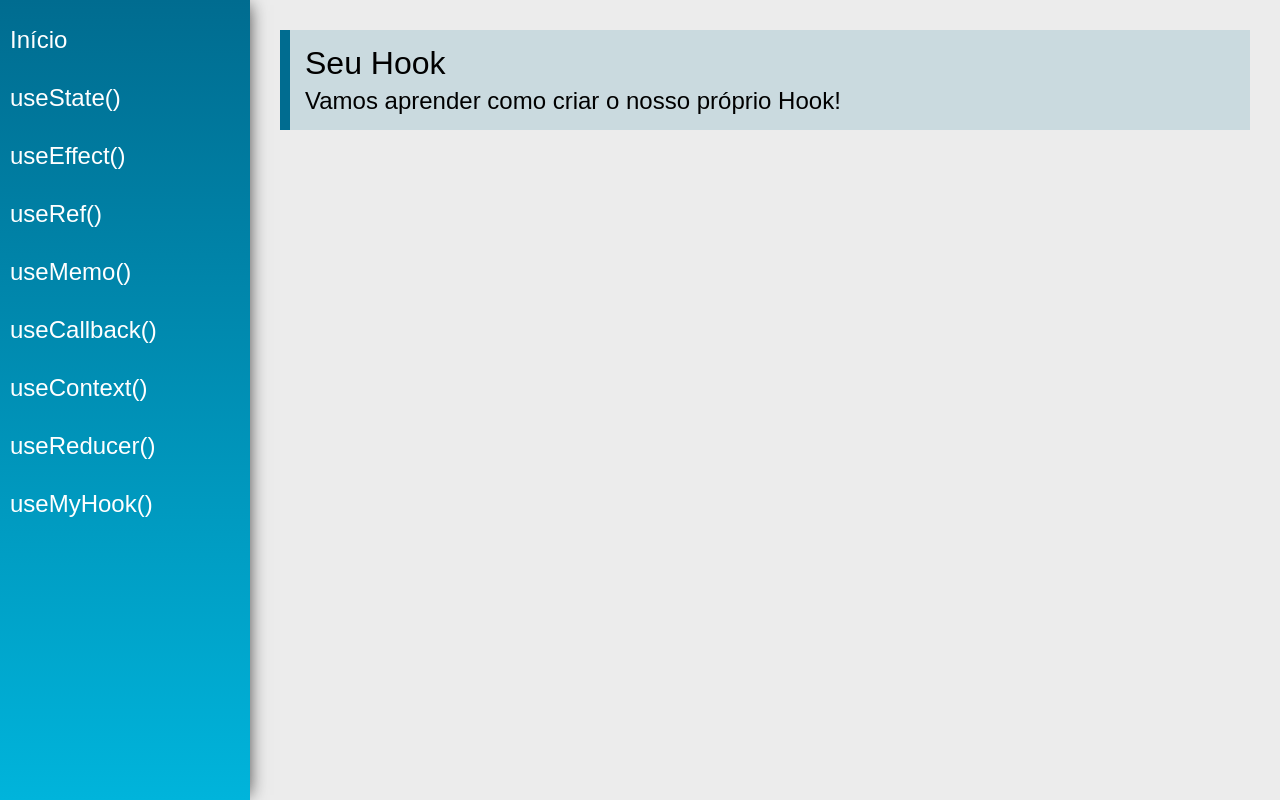
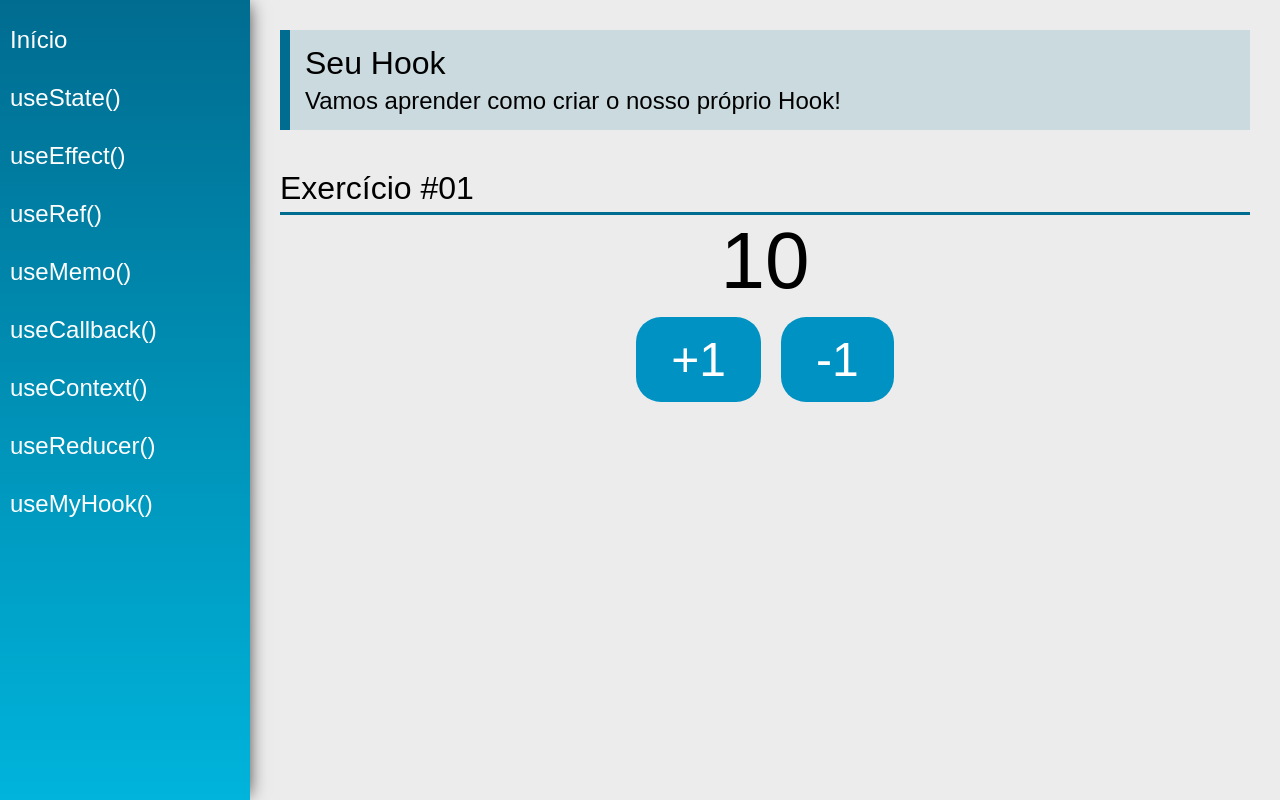
Before and after one commit to VictorDeon/hooks-tutorial, a React (Create React App) app: page /useCustom in a window 1280 px wide. Built offline with nearby package versions, Linux system fonts and the light colour scheme.

Commit message:
Create custom hook

```diff
--- /dev/null
+++ b/src/hooks/userCounter.js
@@ -0,0 +1,19 @@
+import { useState } from "react";
+
+export const useCounter = (initialValue = 100) => {
+    const [count, setCount] = useState(initialValue);
+
+    function increment() {
+        setCount(count + 1)
+    }
+
+    function decrement() {
+        setCount(count - 1)
+    }
+
+    return [
+        count,
+        increment,
+        decrement
+    ]
+}
--- a/src/views/examples/UseCustom.jsx
+++ b/src/views/examples/UseCustom.jsx
@@ -1,13 +1,26 @@
 import React from 'react'
 import PageTitle from '../../components/layout/PageTitle'
+import SectionTitle from "../../components/layout/SectionTitle"
+import { useCounter } from '../../hooks/userCounter'
 
-const UseRef = (props) => {
+const UseRef = props => {
+    const [count, increment, decrement] = useCounter(10)
+
     return (
         <div className="UseCustom">
             <PageTitle
                 title="Seu Hook"
                 subtitle="Vamos aprender como criar o nosso próprio Hook!"
             />
+
+            <SectionTitle title="Exercício #01" />
+            <div className='center'>
+                <span className='text'>{count}</span>
+                <div>
+                    <button className='btn' onClick={increment}>+1</button>
+                    <button className='btn' onClick={decrement}>-1</button>
+                </div>
+            </div>
         </div>
     )
 }
```
Also changed, not shown: 1 other file (tests, documents, lock files or other folders).
